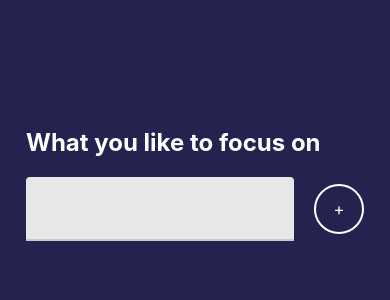
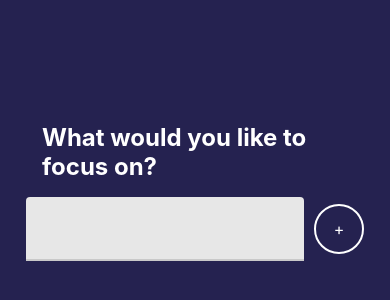
Before and after one commit to mariolazzari/focus-time, a React Native app: screen / in a window 390 px wide. Shown: the part 40-340 px from the top of the page. Built offline with nearby package versions, Linux system fonts and the light colour scheme.

Commit message:
Done lesson 35

```diff
--- a/App.js
+++ b/App.js
@@ -1,6 +1,7 @@
 import React, { useState } from "react";
 import { StyleSheet, Text, View } from "react-native";
-import Focus from "./src/features/focus/Focus";
+import { Focus } from "./src/features/focus/Focus";
+import { colors } from "./src/utils/colors";
 
 export default function App() {
   const [focusSubject, setFocusSubject] = useState(null);
@@ -22,6 +23,6 @@ const styles = StyleSheet.create({
   container: {
     flex: 1,
     padding: 10,
-    backgroundColor: "#252250",
+    backgroundColor: colors.darkBlue,
   },
 });
--- a/src/components/RoundedButton.js
+++ b/src/components/RoundedButton.js
@@ -1,20 +1,22 @@
 import React from "react";
-import { StyleSheet, Text, View, TouchableOpacity } from "react-native";
+import { TouchableOpacity, Text, StyleSheet } from "react-native";
+import { fontSizes } from "../utils/sizes";
 
-const RoundedButton = ({
-  size = 125,
+export const RoundedButton = ({
   style = {},
   textStyle = {},
+  size = 125,
   ...props
 }) => {
   return (
-    <TouchableOpacity style={[styles(size).radius]} onPress={props.onPress}>
+    <TouchableOpacity
+      style={[styles(size).radius, style]}
+      onPress={props.onPress}
+    >
       <Text style={[styles(size).text, textStyle]}>{props.title}</Text>
     </TouchableOpacity>
   );
 };
-
-export default RoundedButton;
 
 const styles = size =>
   StyleSheet.create({
@@ -22,13 +24,10 @@ const styles = size =>
       borderRadius: size / 2,
       width: size,
       height: size,
+      alignItems: "center",
       justifyContent: "center",
-      alignItems: "center",
       borderColor: "#fff",
       borderWidth: 2,
     },
-    text: {
-      color: "white",
-      fontSize: size / 3,
-    },
+    text: { color: "#fff", fontSize: fontSizes.md },
   });
--- a/src/features/focus/Focus.js
+++ b/src/features/focus/Focus.js
@@ -1,54 +1,43 @@
 import React, { useState } from "react";
-import { StyleSheet, Text, View } from "react-native";
 import { TextInput } from "react-native-paper";
-import RoundedButton from "../../components/RoundedButton";
+import { View, StyleSheet, Text, FlatList, SafeAreaView } from "react-native";
+import { RoundedButton } from "../../components/RoundedButton";
+import { fontSizes } from "../../utils/sizes";
+import { colors } from "../../utils/colors";
 
-const Focus = ({ addSubject }) => {
+export const Focus = ({ addSubject, focusHistory }) => {
   const [focusItem, setFocusItem] = useState(null);
-
   return (
+    <View style={styles.titleContainer}>
+      <Text style={styles.title}>What would you like to focus on?</Text>
       <View style={styles.container}>
-      <View style={styles.titleContainer}>
-        <Text style={styles.title}>What you like to focus on</Text>
-        <View style={styles.inputContainer}>
         <TextInput
-            style={styles.textInput}
+          style={{ flex: 1 }}
+          maxLength={50}
+          value={focusItem}
           onSubmitEditing={({ nativeEvent: { text } }) => setFocusItem(text)}
         />
         <RoundedButton
+          style={styles.addSubject}
+          size={50}
           title="+"
-            size={50}
           onPress={() => addSubject(focusItem)}
         />
-        </View>
       </View>
     </View>
   );
 };
 
-export default Focus;
-
 const styles = StyleSheet.create({
   container: {
-    flex: 1,
+    flexDirection: "row",
   },
-  titleContainer: {
-    flex: 0.5,
-    padding: 16,
-    justifyContent: "center",
+  titleContainer: { flex: 0.5, padding: 16, justifyContent: "center" },
+  title: {
+    color: colors.white,
+    fontWeight: "bold",
+    padding: fontSizes.md,
+    fontSize: fontSizes.lg,
   },
-  title: {
-    color: "white",
-    fontSize: 24,
-    fontWeight: "bold",
-  },
-  inputContainer: {
-    flexDirection: "row",
-    paddingTop: 20,
-    alignItems: "center",
-  },
-  textInput: {
-    flex: 1,
-    marginRight: 20,
-  },
+  addSubject: { marginLeft: 10, alignSelf: "center" },
 });
--- /dev/null
+++ b/src/utils/colors.js
@@ -0,0 +1,4 @@
+export const colors = {
+  white: "#fff",
+  darkBlue: "#252250",
+};
--- /dev/null
+++ b/src/utils/sizes.js
@@ -0,0 +1,17 @@
+export const fontSizes = {
+  sm: 8,
+  md: 16,
+  lg: 24,
+  xl: 32,
+  xxl: 40,
+  xxxl: 80,
+};
+
+export const paddingSizes = {
+  sm: 8,
+  md: 16,
+  lg: 24,
+  xl: 32,
+  xxl: 40,
+  xxxl: 80,
+};
```
Lines whose indentation alone changed are shown as unchanged.
